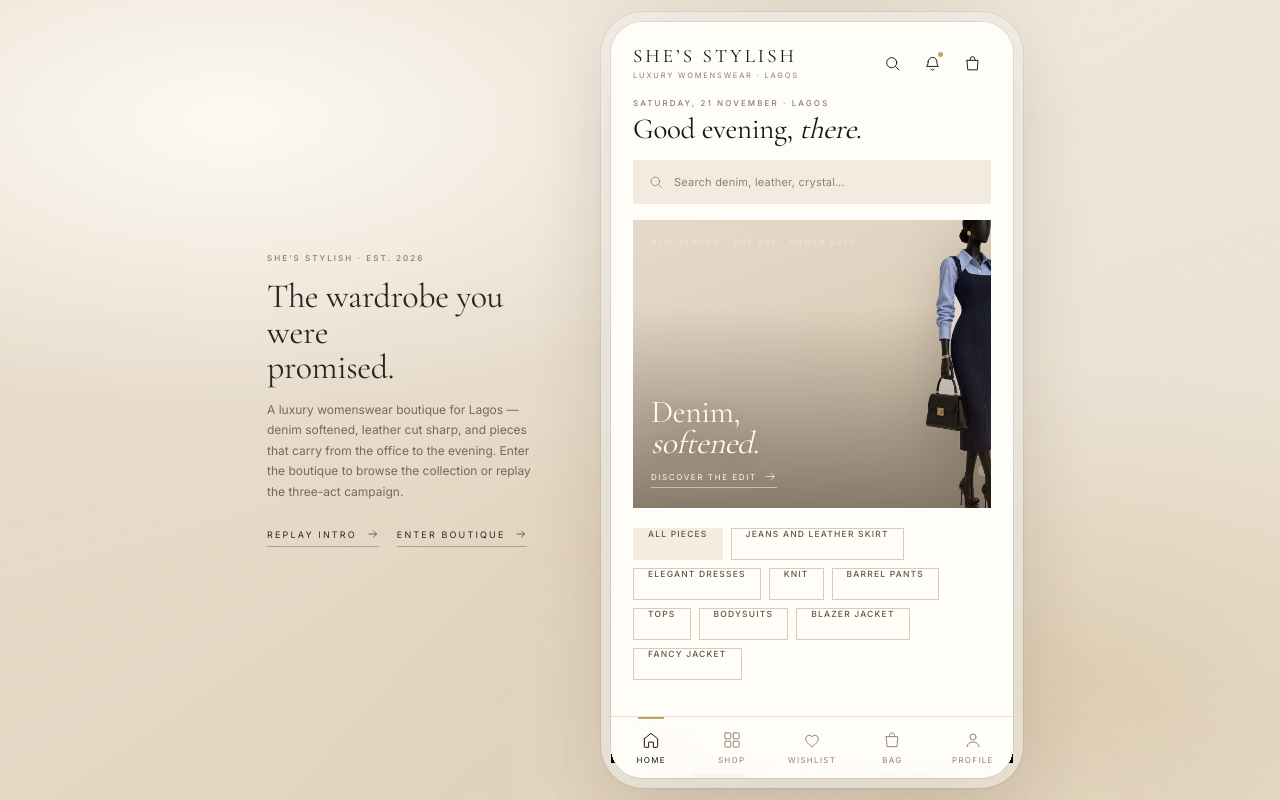
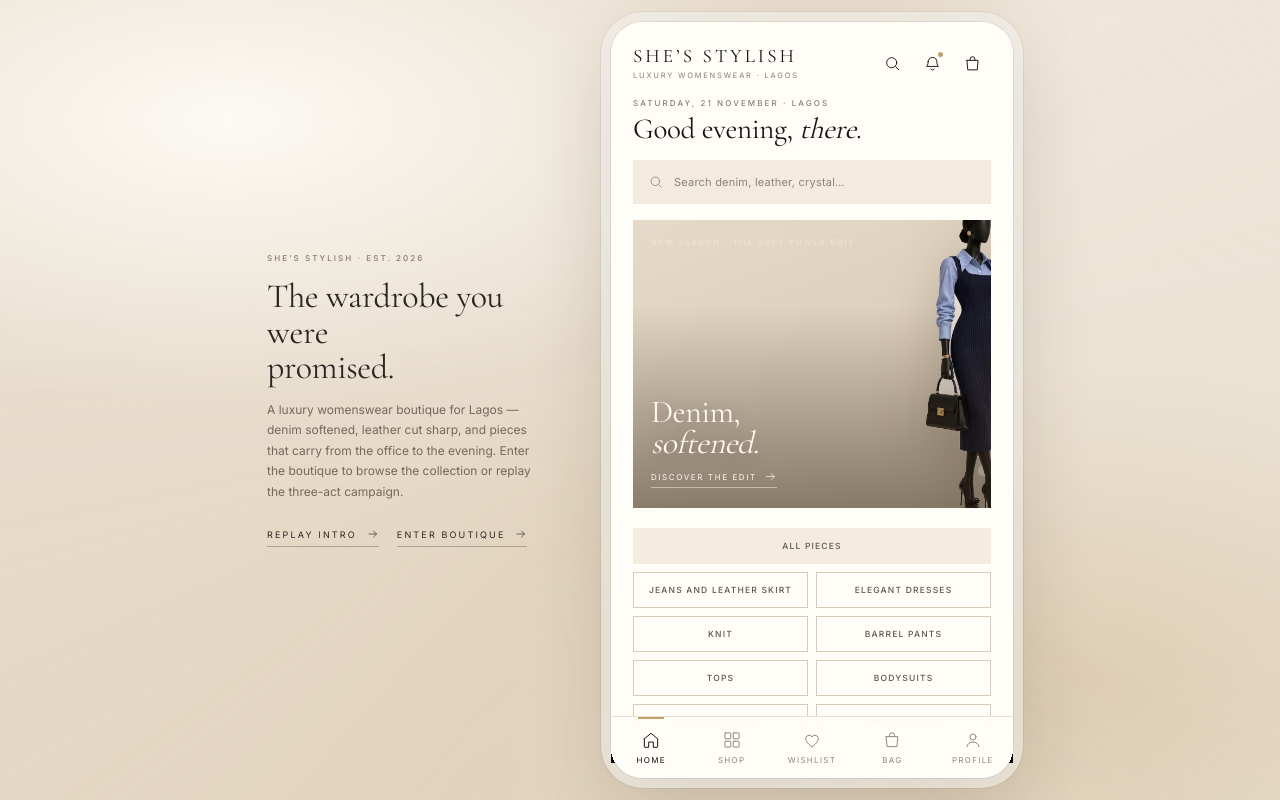
Before and after one commit to Dera-prog/She-s-Stylish, a React (Vite) app: page /home in a window 1280 px wide. Built offline with nearby package versions, Linux system fonts and the light colour scheme; no server answers.

Commit message:
Clear New in and lay the category buttons out as an even grid

```diff
--- a/src/pages/Home.tsx
+++ b/src/pages/Home.tsx
@@ -2,7 +2,7 @@ import { Link } from 'react-router-dom';
 import { AppHead, Screen, SectionHead, MARK_INK } from '../components/Chrome';
 import { ProductCard } from '../components/ProductCard';
 import { IconArrow, IconSearch } from '../components/Icons';
-import { collections, products } from '../lib/data';
+import { collections, type Product } from '../lib/data';
 import { useStore } from '../lib/store';
 
 const dashCategories = [
@@ -33,8 +33,8 @@ export default function Home() {
     month: 'long',
   });
 
-  const newIn = products.filter((p) => p.badge === 'NEW').slice(0, 4);
-  const wanted: typeof products = [];
+  const newIn: Product[] = [];
+  const wanted: Product[] = [];
 
   return (
     <Screen>
@@ -67,7 +67,7 @@ export default function Home() {
         </div>
       </Link>
 
-      <div className="chips chips--wrap">
+      <div className="chips chips--grid">
         {dashCategories.map((name, i) => (
           <Link
             key={name}
--- a/src/styles.css
+++ b/src/styles.css
@@ -1185,10 +1185,28 @@ img {
   display: none;
 }
 
-.chips--wrap {
-  flex-wrap: wrap;
+.chips--grid {
+  display: grid;
+  grid-template-columns: 1fr 1fr;
+  gap: 8px;
   overflow: visible;
   padding-bottom: 6px;
+}
+
+.chips--grid .chip {
+  height: auto;
+  min-height: 36px;
+  padding: 8px 10px;
+  display: flex;
+  align-items: center;
+  justify-content: center;
+  text-align: center;
+  white-space: normal;
+  line-height: 1.45;
+}
+
+.chips--grid .chip:first-child {
+  grid-column: 1 / -1;
 }
 
 .chip {
```
Also changed, not shown: 1 other file (tests, documents, lock files or other folders).
